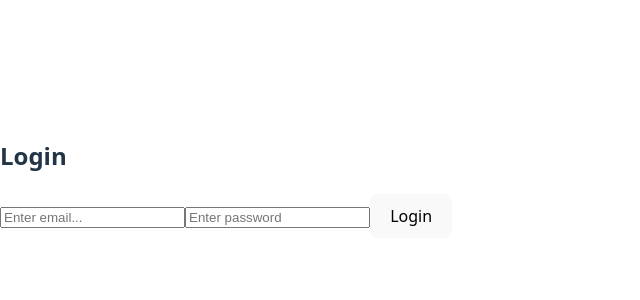
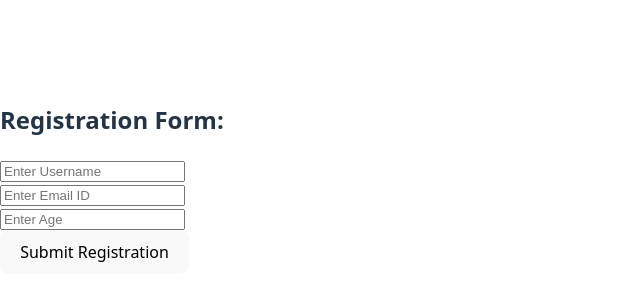
Before and after one commit to Madhuu-k/Learning-React, a React (Vite) app in the folder learning-react/: page / in a window 1280 px wide. Shown: the part 222-522 px from the top of the page, without its empty margins (0-640 px from the left). Built offline with nearby package versions, Linux system fonts and the light colour scheme.

Commit message:
Registration Form using single useState

```diff
--- a/learning-react/src/App.jsx
+++ b/learning-react/src/App.jsx
@@ -1,9 +1,9 @@
-import LoginForm from "./Topic-6/LoginForm";
+import RegistrationForm from "./Topic-6/RegistrationForm";
 
 function App() {
   return (
     <>
-       <LoginForm />
+       <RegistrationForm />
     </>
   );
 }
--- /dev/null
+++ b/learning-react/src/Topic-6/RegistrationForm.jsx
@@ -0,0 +1,58 @@
+import { useState } from "react";
+
+export default function Registrationform() {
+    const [form, setForm] = useState({
+        username: "",
+        email : "",
+        age : ""
+    });
+
+    const handleSubmit = (e) => {
+        e.preventDefault();
+        alert(`
+            Username: ${form.username}
+            Email: ${form.email}
+            Age: ${form.age}
+        `)
+    };
+
+    const handleChange = (e) => {
+        setForm({
+            ...form,
+            [e.target.name] : e.target.value,
+        });
+    }
+
+    return (
+        <>
+            <h2>Registration Form: </h2>
+            <form onSubmit={handleSubmit}>
+                <input
+                type="text"
+                placeholder="Enter Username"
+                name="username"
+                value={form.username}
+                onChange={handleChange}
+                />
+                <br/>
+                <input
+                type="email"
+                placeholder="Enter Email ID"
+                name="email"
+                value={form.email}
+                onChange={handleChange}
+                />
+                <br/>
+                <input
+                type="number"
+                placeholder="Enter Age"
+                name="age"
+                value={form.age}
+                onChange={handleChange}
+                />
+                <br/>
+                <button onSubmit={handleSubmit}>Submit Registration</button>
+            </form>
+        </>
+    )
+};
```
